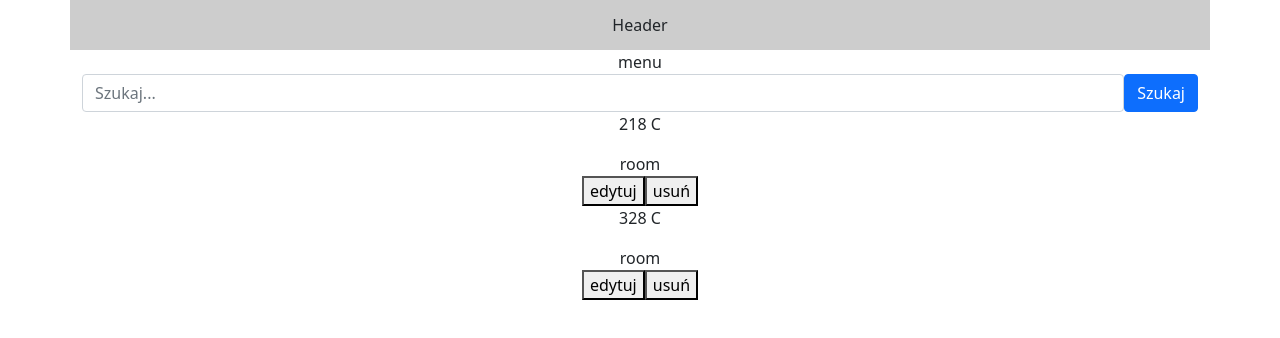
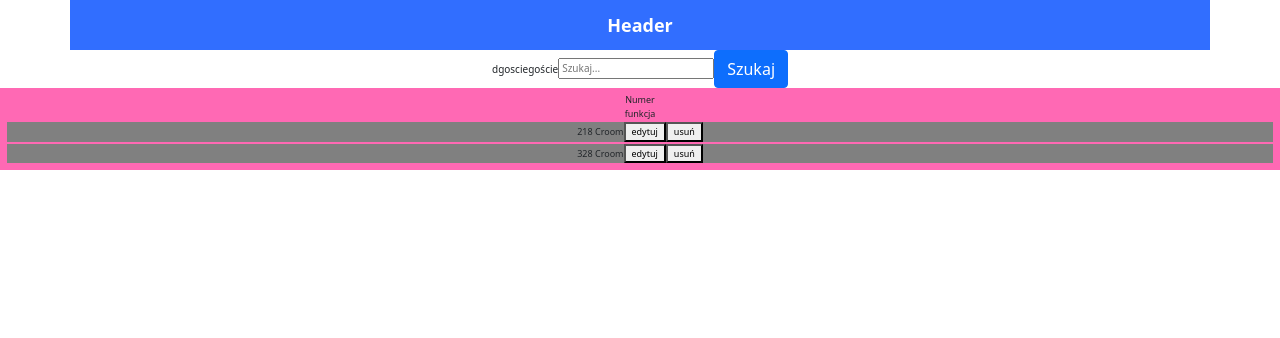
Before and after one commit to AsiekeisA/apk-recepcja, a React (Create React App) app in the folder frontend/: page / in a window 1280 px wide. Shown: the top 338 px of the page. Built offline with nearby package versions, Linux system fonts and the light colour scheme.

Commit message:
css zmiany

```diff
--- a/frontend/src/App.css
+++ b/frontend/src/App.css
@@ -1,38 +1,3 @@
 .App {
   text-align: center;
 }
-
-.App-logo {
-  height: 40vmin;
-  pointer-events: none;
-}
-
-@media (prefers-reduced-motion: no-preference) {
-  .App-logo {
-    animation: App-logo-spin infinite 20s linear;
-  }
-}
-
-.App-header {
-  background-color: #282c34;
-  min-height: 100vh;
-  display: flex;
-  flex-direction: column;
-  align-items: center;
-  justify-content: center;
-  font-size: calc(10px + 2vmin);
-  color: white;
-}
-
-.App-link {
-  color: #61dafb;
-}
-
-@keyframes App-logo-spin {
-  from {
-    transform: rotate(0deg);
-  }
-  to {
-    transform: rotate(360deg);
-  }
-}
--- a/frontend/src/components/Header/Header.module.css
+++ b/frontend/src/components/Header/Header.module.css
@@ -1,8 +1,10 @@
 .header {
     height: 50px;
-    background-color: #cdcdcd;
+    background-color: #004cffce;
     display: flex;
     justify-content: center;
     align-items: center;
-
+    font-weight: bold;
+    color: white;
+    font-size: large;
 }
--- a/frontend/src/components/KeysFolder/KeyFolder/Key.js
+++ b/frontend/src/components/KeysFolder/KeyFolder/Key.js
@@ -1,9 +1,10 @@
 import React from 'react';
+import styles from './Key.module.css';
 
 function Key(props) {
     return (
-        <div className="key">
-            <p>{props.numer} {props.blok}</p>
+        <div className={styles.key}>
+            <div>{props.numer} {props.blok}</div>
             <div className="funkcja">{props.funkcja}</div>
             <button>edytuj</button>
             <button className="delete">usuń</button>
--- a/frontend/src/components/KeysFolder/KeyFolder/Key.module.css
+++ b/frontend/src/components/KeysFolder/KeyFolder/Key.module.css
@@ -0,0 +1,9 @@
+.key {
+    align-items: center;
+    justify-content: center;
+    background-color: grey;
+    display: flex;
+    font-size: xx-small;
+    margin: 2px 2px 2px 2px;
+
+}
--- a/frontend/src/components/KeysFolder/Keys.js
+++ b/frontend/src/components/KeysFolder/Keys.js
@@ -1,5 +1,7 @@
 import React, { Component } from 'react';
 import Key from './KeyFolder/Key'
+import styles from './Keys.module.css'
+import Rooms from './headerStatus.js';
 
 class Keys extends Component {
     constructor(props){
@@ -25,8 +27,8 @@ class Keys extends Component {
     render() {
 
         return (
-            <div>
-
+            <div className={`${styles.keys} flexbox-container`}>
+                <Rooms />
                {this.keys.map(key => (
                     <Key
                         numer={key.numer}
--- a/frontend/src/components/KeysFolder/Keys.module.css
+++ b/frontend/src/components/KeysFolder/Keys.module.css
@@ -0,0 +1,12 @@
+.keys {
+    height: 100%;
+    width: 100%;
+    justify-content: center;
+    align-items: center;
+    background-color: hotpink;
+    padding: 5px;
+    font-size: xx-small;
+
+
+
+}
--- /dev/null
+++ b/frontend/src/components/KeysFolder/headerStatus.js
@@ -0,0 +1,14 @@
+import React from 'react';
+
+function Rooms() {
+    return(
+        <div>
+            <div>Numer</div>
+            <div>funkcja</div>
+            <div></div>
+            <div></div>
+        </div>
+    );
+}
+
+export default Rooms;
--- a/frontend/src/components/Menu/Menu.js
+++ b/frontend/src/components/Menu/Menu.js
@@ -1,10 +1,12 @@
 import React from 'react';
 import Searching from './Searching/Searching';
+import styles from './Menu.module.css';
 
 function Menu() {
     return(
-        <div className = "container">
-            menu
+        <div className ={`${styles.menu} flexbox-container`}>
+            <div>dgoscie</div>
+            <div>goście</div>
             <Searching />
         </div>
     );
--- a/frontend/src/components/Menu/Menu.module.css
+++ b/frontend/src/components/Menu/Menu.module.css
@@ -0,0 +1,7 @@
+.menu {
+    font-size:x-small;
+   display: flex;
+   justify-content: center;
+   align-items: center;
+
+}
--- a/frontend/src/components/Menu/Searching/Searching.js
+++ b/frontend/src/components/Menu/Searching/Searching.js
@@ -1,16 +1,14 @@
 import React from 'react';
+import styles from './Searching.module.css'
 
 function Searching() {
     return (
-        <div className="d-flex">
+        <div className={`${styles.search} flex-container`}>
             <input
-                style={{
-                    width: 'calc(100% - 20px)'
-                }}
-                className="form-control"
+
                 type="text"
                 placeholder="Szukaj..." />
-                <button className="btn btn-primary">Szukaj</button>
+                <button className={`${styles.button} btn btn-primary`}>Szukaj</button>
         </div>
     );
 }
--- /dev/null
+++ b/frontend/src/components/Menu/Searching/Searching.module.css
@@ -0,0 +1,9 @@
+.search{
+    width: 'calc(100% - 20px)';
+    font-size: 10px;
+    justify-content: right;
+}
+.button{
+    font-size: 10px;
+
+}
```
Also changed, not shown: 2 other files (tests, documents, lock files or other folders).
